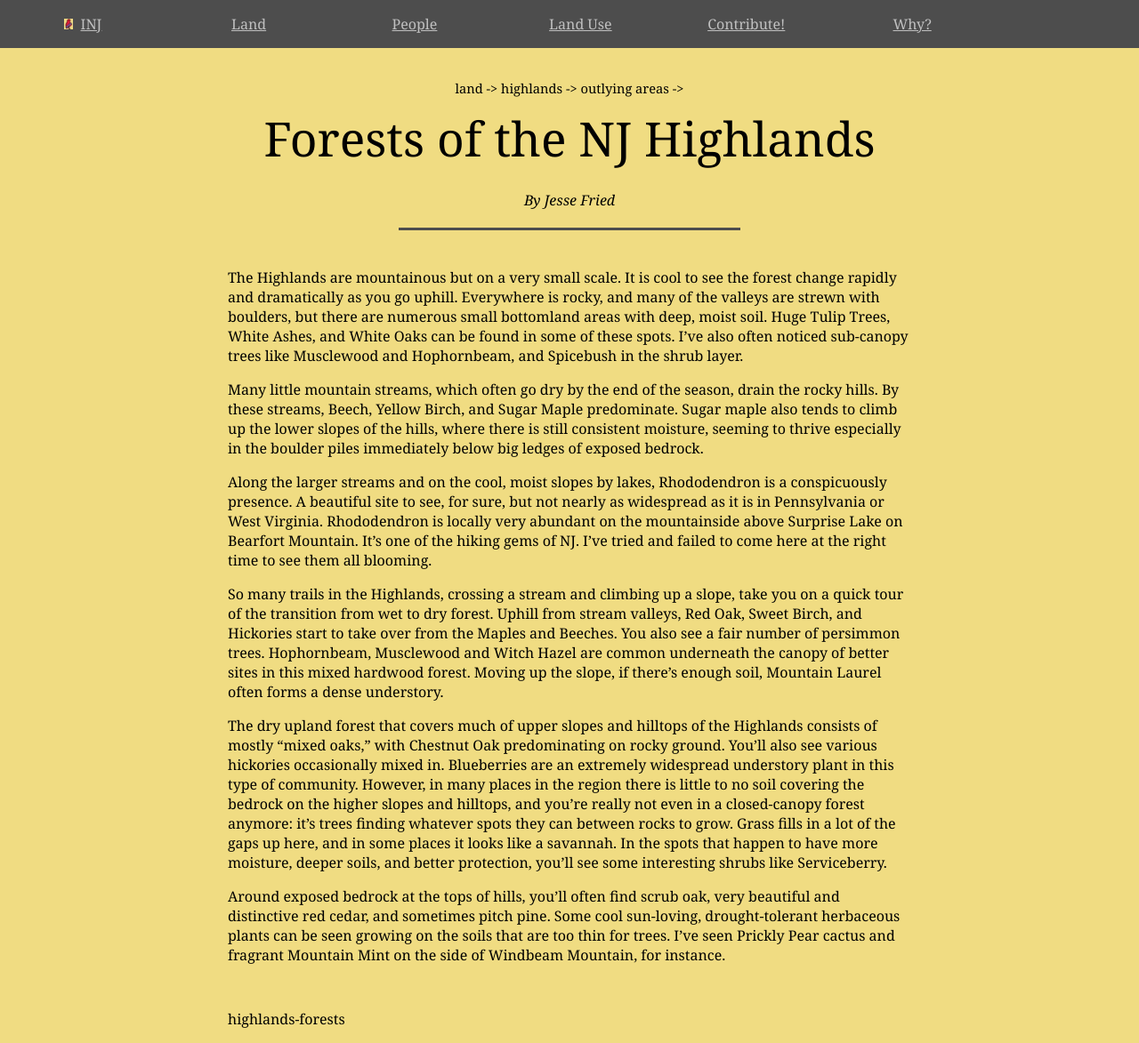
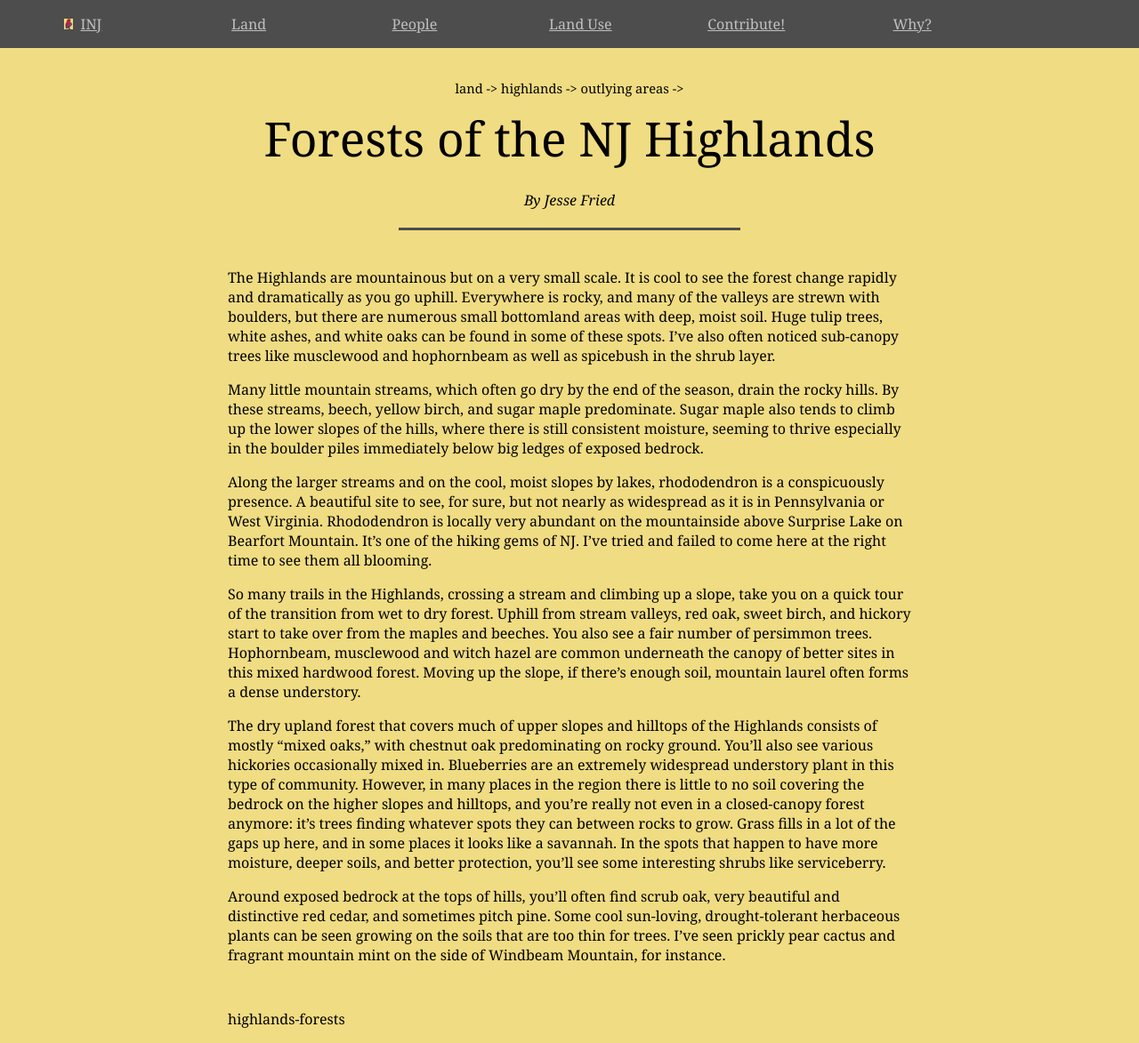
Before and after one commit to jonfried/oakafee.github.io, a Jekyll site: the page built from _posts/2016-09-26-highlands-forests.md, in a window 1280 px wide. Shown: the whole page at 89% size. Built offline with Jekyll 4.4.1, drawn with Linux system fonts in a browser that asks for light colours.

```diff
--- a/_posts/2016-09-26-highlands-forests.md
+++ b/_posts/2016-09-26-highlands-forests.md
@@ -9,14 +9,14 @@
 category-name: highlands-forests
 ---
 
-The Highlands are mountainous but on a very small scale. It is cool to see the forest change rapidly and dramatically as you go uphill. Everywhere is rocky, and many of the valleys are strewn with boulders, but there are numerous small bottomland areas with deep, moist soil. Huge Tulip Trees, White Ashes, and White Oaks can be found in some of these spots. I've also often noticed sub-canopy trees like Musclewood and Hophornbeam, and Spicebush in the shrub layer.
+The Highlands are mountainous but on a very small scale. It is cool to see the forest change rapidly and dramatically as you go uphill. Everywhere is rocky, and many of the valleys are strewn with boulders, but there are numerous small bottomland areas with deep, moist soil. Huge tulip trees, white ashes, and white oaks can be found in some of these spots. I've also often noticed sub-canopy trees like musclewood and hophornbeam as well as spicebush in the shrub layer.
 
-Many little mountain streams, which often go dry by the end of the season, drain the rocky hills. By these streams, Beech, Yellow Birch, and Sugar Maple predominate. Sugar maple also tends to climb up the lower slopes of the hills, where there is still consistent moisture, seeming to thrive especially in the boulder piles immediately below big ledges of exposed bedrock.
+Many little mountain streams, which often go dry by the end of the season, drain the rocky hills. By these streams, beech, yellow birch, and sugar maple predominate. Sugar maple also tends to climb up the lower slopes of the hills, where there is still consistent moisture, seeming to thrive especially in the boulder piles immediately below big ledges of exposed bedrock.
 
-Along the larger streams and on the cool, moist slopes by lakes, Rhododendron is a conspicuously presence. A beautiful site to see, for sure, but not nearly as widespread as it is in Pennsylvania or West Virginia. Rhododendron is locally very abundant on the mountainside above Surprise Lake on Bearfort Mountain. It's one of the hiking gems of NJ. I've tried and failed to come here at the right time to see them all blooming.
+Along the larger streams and on the cool, moist slopes by lakes, rhododendron is a conspicuously presence. A beautiful site to see, for sure, but not nearly as widespread as it is in Pennsylvania or West Virginia. Rhododendron is locally very abundant on the mountainside above Surprise Lake on Bearfort Mountain. It's one of the hiking gems of NJ. I've tried and failed to come here at the right time to see them all blooming.
 
-So many trails in the Highlands, crossing a stream and climbing up a slope, take you on a quick tour of the transition from wet to dry forest. Uphill from stream valleys, Red Oak, Sweet Birch, and Hickories start to take over from the Maples and Beeches. You also see a fair number of persimmon trees. Hophornbeam, Musclewood and Witch Hazel are common underneath the canopy of better sites in this mixed hardwood forest. Moving up the slope, if there's enough soil, Mountain Laurel often forms a dense understory.
+So many trails in the Highlands, crossing a stream and climbing up a slope, take you on a quick tour of the transition from wet to dry forest. Uphill from stream valleys, red oak, sweet birch, and hickory start to take over from the maples and beeches. You also see a fair number of persimmon trees. Hophornbeam, musclewood and witch hazel are common underneath the canopy of better sites in this mixed hardwood forest. Moving up the slope, if there's enough soil, mountain laurel often forms a dense understory.
 
-The dry upland forest that covers much of upper slopes and hilltops of the Highlands consists of mostly "mixed oaks," with Chestnut Oak predominating on rocky ground. You'll also see various hickories occasionally mixed in. Blueberries are an extremely widespread understory plant in this type of community. However, in many places in the region there is little to no soil covering the bedrock on the higher slopes and hilltops, and you're really not even in a closed-canopy forest anymore: it's trees finding whatever spots they can between rocks to grow. Grass fills in a lot of the gaps up here, and in some places it looks like a savannah. In the spots that happen to have more moisture, deeper soils, and better protection, you'll see some interesting shrubs like Serviceberry.
+The dry upland forest that covers much of upper slopes and hilltops of the Highlands consists of mostly "mixed oaks," with chestnut oak predominating on rocky ground. You'll also see various hickories occasionally mixed in. Blueberries are an extremely widespread understory plant in this type of community. However, in many places in the region there is little to no soil covering the bedrock on the higher slopes and hilltops, and you're really not even in a closed-canopy forest anymore: it's trees finding whatever spots they can between rocks to grow. Grass fills in a lot of the gaps up here, and in some places it looks like a savannah. In the spots that happen to have more moisture, deeper soils, and better protection, you'll see some interesting shrubs like serviceberry.
 
-Around exposed bedrock at the tops of hills, you'll often find scrub oak, very beautiful and distinctive red cedar, and sometimes pitch pine. Some cool sun-loving, drought-tolerant herbaceous plants can be seen growing on the soils that are too thin for trees. I've seen Prickly Pear cactus and fragrant Mountain Mint on the side of Windbeam Mountain, for instance.
+Around exposed bedrock at the tops of hills, you'll often find scrub oak, very beautiful and distinctive red cedar, and sometimes pitch pine. Some cool sun-loving, drought-tolerant herbaceous plants can be seen growing on the soils that are too thin for trees. I've seen prickly pear cactus and fragrant mountain mint on the side of Windbeam Mountain, for instance.
```
